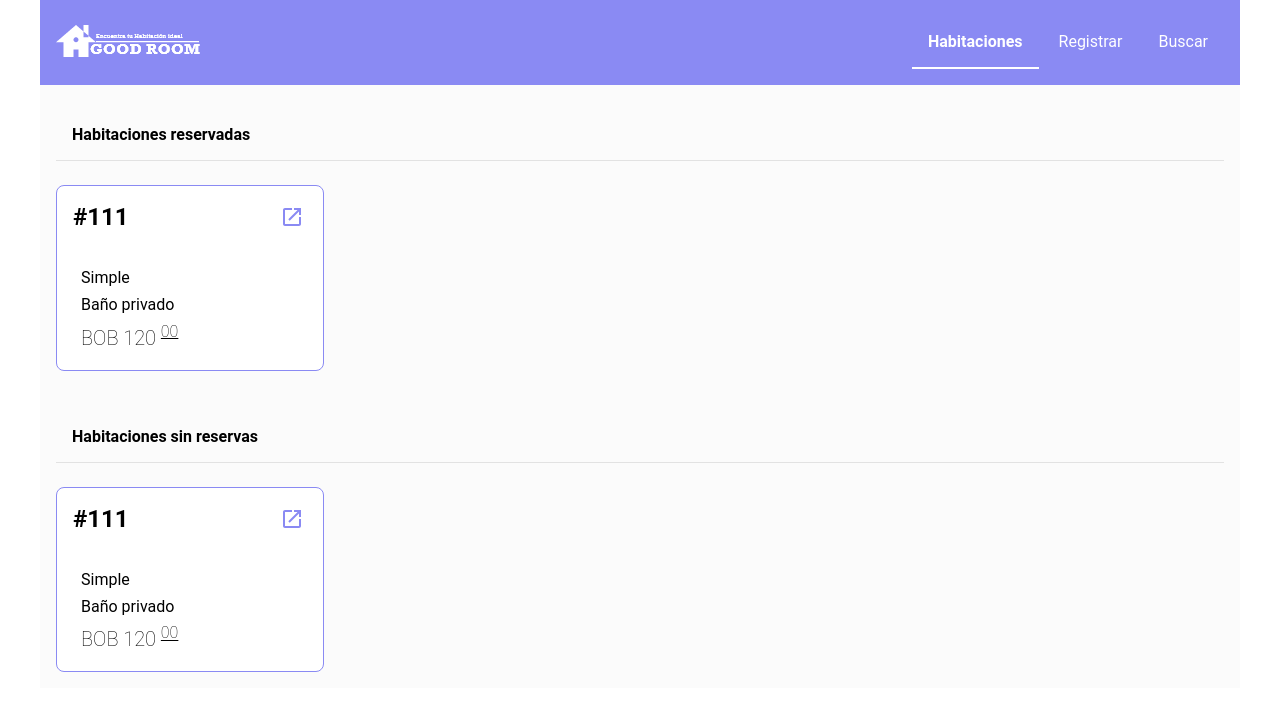
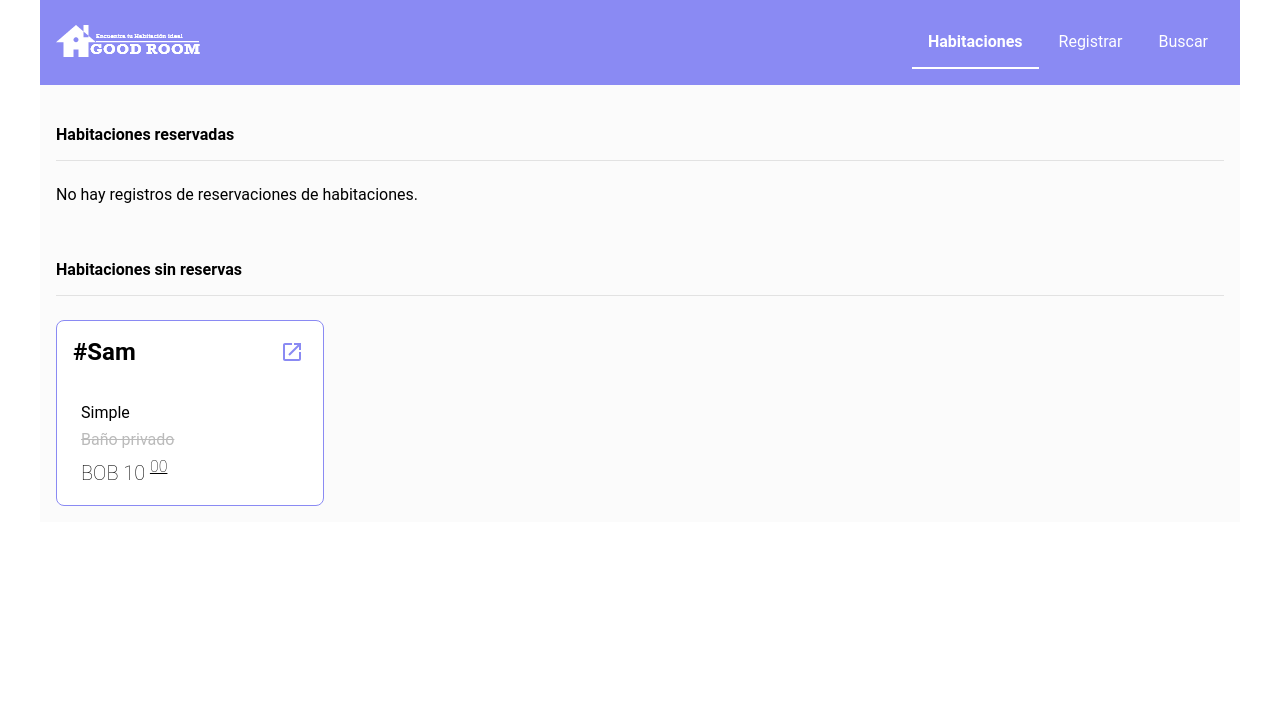
Before and after one commit to fermelli/app-reservas, a PHP site: page /habitaciones.php in a window 1280 px wide. Shown: the top 711 px of the page. Run offline with PHP 8.4, Linux system fonts and the light colour scheme; tables that the repository leaves empty hold one stand-in row (values such as "Sample post").

Commit message:
logica para la visualizacion de habitaciones reservadas y libres

```diff
--- a/Database.php
+++ b/Database.php
@@ -151,4 +151,26 @@ class Database extends mysqli
         $reservation = $result->fetch_array(MYSQLI_ASSOC);
         return $reservation;
     }
+
+    public function getReservedRooms()
+    {
+        $query = "SELECT id, numero, tipo_habitacion, bano_privado, precio FROM habitaciones WHERE id IN (SELECT habitacion_id FROM reservas WHERE (fecha_inicio >= NOW() OR fecha_fin >= NOW()) AND esta_activo = 1)";
+        $result = $this->query($query);
+        if (!$result || $result->num_rows == 0) {
+            return [];
+        }
+        $reservedRooms = $result->fetch_all(MYSQLI_ASSOC);
+        return $reservedRooms;
+    }
+
+    public function getRoomsWithoutReservations()
+    {
+        $query = "SELECT id, numero, tipo_habitacion, bano_privado, precio FROM habitaciones WHERE id NOT IN (SELECT habitacion_id FROM reservas WHERE (fecha_inicio >= NOW() OR fecha_fin >= NOW()) AND esta_activo = 1)";
+        $result = $this->query($query);
+        if (!$result || $result->num_rows == 0) {
+            return [];
+        }
+        $reservedRooms = $result->fetch_all(MYSQLI_ASSOC);
+        return $reservedRooms;
+    }
 }
--- a/css/estilos.css
+++ b/css/estilos.css
@@ -494,7 +494,7 @@ h2.card-detail__title {
 /* RESERVED ROOMS */
 .container-cards__title {
     margin: 1.5rem 1rem 0.5rem;
-    padding: 1rem;
+    padding: 1rem 0;
     width: 100%;
     border-bottom: 1px solid rgba(0, 0, 0, 0.1);
 }
--- a/habitacion.php
+++ b/habitacion.php
@@ -20,6 +20,9 @@
             </div>
             <nav class="navbar__menu">
                 <ul class="navbar__list">
+                    <li class="navbar__list-item">
+                        <a class="navbar__link" href="./habitaciones.php">Habitaciones</a>
+                    </li>
                     <li class="navbar__list-item">
                         <a class="navbar__link" href="./registrarhabitaciones.php">Registrar</a>
                     </li>
--- a/habitaciones.php
+++ b/habitaciones.php
@@ -36,17 +36,10 @@
         <div class="container-cards">
             <h2 class="container-cards__title">Habitaciones reservadas</h2>
             <?php
-            $habitaciones = [
-                [
-                    'id'                => 1,
-                    'numero'            => '111',
-                    'tipo_habitacion'   => 'simple',
-                    'bano_privado'      => 1,
-                    'precio'            => '120.00',
-                ],
-            ];
-            if (count($habitaciones) > 0) :
-                foreach ($habitaciones as $habitacion) :
+            include('database-init.php');
+            $habitacionesReservadas = $db->getReservedRooms();
+            if (count($habitacionesReservadas) > 0) :
+                foreach ($habitacionesReservadas as $habitacion) :
                     $priceArray = explode(".", $habitacion['precio']);
             ?>
                     <div class="card">
@@ -80,17 +73,9 @@
         <div class="container-cards">
             <h2 class="container-cards__title">Habitaciones sin reservas</h2>
             <?php
-            $habitaciones = [
-                [
-                    'id'                => 1,
-                    'numero'            => '111',
-                    'tipo_habitacion'   => 'simple',
-                    'bano_privado'      => 1,
-                    'precio'            => '120.00',
-                ],
-            ];
-            if (count($habitaciones) > 0) :
-                foreach ($habitaciones as $habitacion) :
+            $habitacionesSinReservas = $db->getRoomsWithoutReservations();
+            if (count($habitacionesSinReservas) > 0) :
+                foreach ($habitacionesSinReservas as $habitacion) :
                     $priceArray = explode(".", $habitacion['precio']);
             ?>
                     <div class="card">
```
